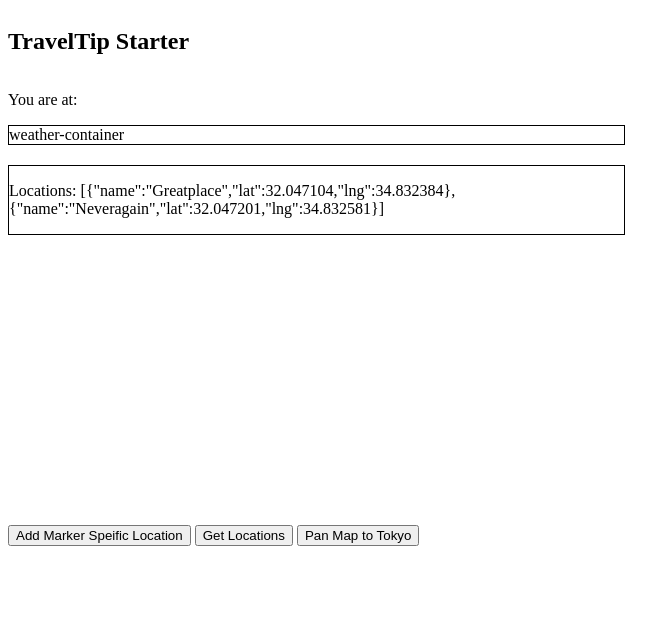
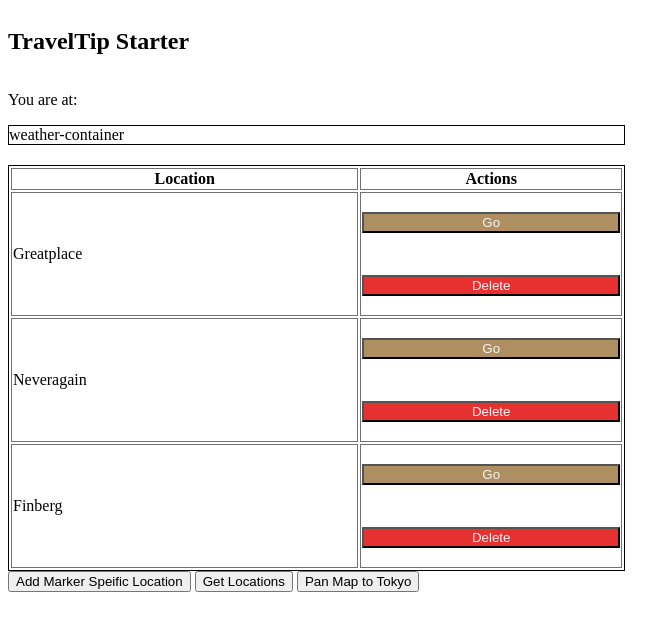
Before and after one commit to LiorRavid/TravelTip, a plain HTML site: page index.html in a window 1280 px wide. Both pictures are taken after a click on the button "Get Locations". Shown: the full height of the page, 0-650 px from the left. Drawn offline with Linux system fonts and the light colour scheme; some packages are replaced by stand-ins of ours; grey boxes are pictures that could not be loaded.

Commit message:
add location tables

```diff
--- a/css/style.css
+++ b/css/style.css
@@ -39,3 +39,39 @@ article {
 .locations {
     border: 1px solid black;
 }
+
+.locations-table {
+    width: 100%;
+    background-color: white;
+}
+
+th {
+    background-color: white;
+    border: 1px solid rgb(114, 114, 114);
+}
+
+td {
+    border: 1px solid rgb(114, 114, 114);
+}
+
+.actions-container {
+    height: 120px;
+    display: flex;
+    flex-direction: column;
+    justify-content: space-around;
+    gap: 5px;
+}
+
+.action-btn {
+    width: 100%;
+}
+
+.go-btn {
+    background-color: rgb(173, 143, 97);
+    color: whitesmoke;
+}
+
+.delete-btn {
+    background-color: rgb(231, 48, 48);
+    color: whitesmoke;
+}
--- a/index.html
+++ b/index.html
@@ -27,7 +27,17 @@
             <article>
                 <div class="weather-container">weather-container</div>
                 <div class="locations">
-                    <p>Locations: <span class="locs"></span></p>
+                    <table class="locations-table">
+                        <thead>
+                            <tr>
+                                <th>Location</th>
+                                <th>Actions</th>
+                            </tr>
+                        </thead>
+                        <tbody class="locations-content">
+                            <td><span class="locs"></span></td>
+                        </tbody>
+                    </table>
                 </div>
             </article>
 
--- a/js/app.controller.js
+++ b/js/app.controller.js
@@ -6,6 +6,8 @@ window.onAddMarker = onAddMarker;
 window.onPanTo = onPanTo;
 window.onGetLocs = onGetLocs;
 window.onGetUserPos = onGetUserPos;
+window.onGoLocation = onGoLocation;
+window.onDeleteLocation =onDeleteLocation;
 
 function onInit() {
     mapService.initMap()
@@ -32,7 +34,8 @@ function onGetLocs() {
     locService.getLocs()
         .then(locs => {
             console.log('Locations:', locs)
-            document.querySelector('.locs').innerText = JSON.stringify(locs)
+            renderLocationTable(locs)
+            // document.querySelector('.locs').innerText = JSON.stringify(locs)
         })
 }
 
@@ -51,3 +54,30 @@ function onPanTo() {
     console.log('Panning the Map');
     mapService.panTo(35.6895, 139.6917);
 }
+
+
+function renderLocationTable(locations) {
+    var strHtmls = locations.map((location)=> {
+        return `<tr>
+        <td class="${location.name}">${location.name}</td>
+        <td class= "actions-container">
+        <button class= "action-btn go-btn" onclick= "onGoLocation(${location.lat},${location.lng})">Go</button>
+        <button class= "action-btn delete-btn" onclick = "onDeleteLocation('${location.name}')">Delete</button>
+        </tr>`
+    });
+
+    document.querySelector('.locations-content').innerHTML = strHtmls.join('')
+}
+
+function onGoLocation(locLat,locLng){
+    mapService.panTo(locLat, locLng)
+}
+
+function onDeleteLocation(locName){
+    console.log('delete');
+    locService.removeLocation(locName)
+    locService.getLocs()
+    .then(locs => {
+        renderLocationTable(locs)
+    })
+}
--- a/js/services/loc.service.js
+++ b/js/services/loc.service.js
@@ -1,12 +1,17 @@
 export const locService = {
-    getLocs
+    getLocs,
+    removeLocation
 }
 
 
-const locs = [
+
+var locs = [
     { name: 'Greatplace', lat: 32.047104, lng: 34.832384 },
-    { name: 'Neveragain', lat: 32.047201, lng: 34.832581 }
+    { name: 'Neveragain', lat: 32.047201, lng: 34.832581 },
+    { name: 'Finberg', lat: 32.43233612843791, lng: 34.92161845083531 }
 ]
+
+console.log('locs',locs);
 
 function getLocs() {
     return new Promise((resolve, reject) => {
@@ -15,3 +20,9 @@ function getLocs() {
         }, 2000)
     });
 }
+
+function removeLocation(locName){
+    if (!locName) return;
+    let locIdx = locs.findIndex(loc => loc.name === locName);
+    locs.splice(locIdx, 1);
+}
```
